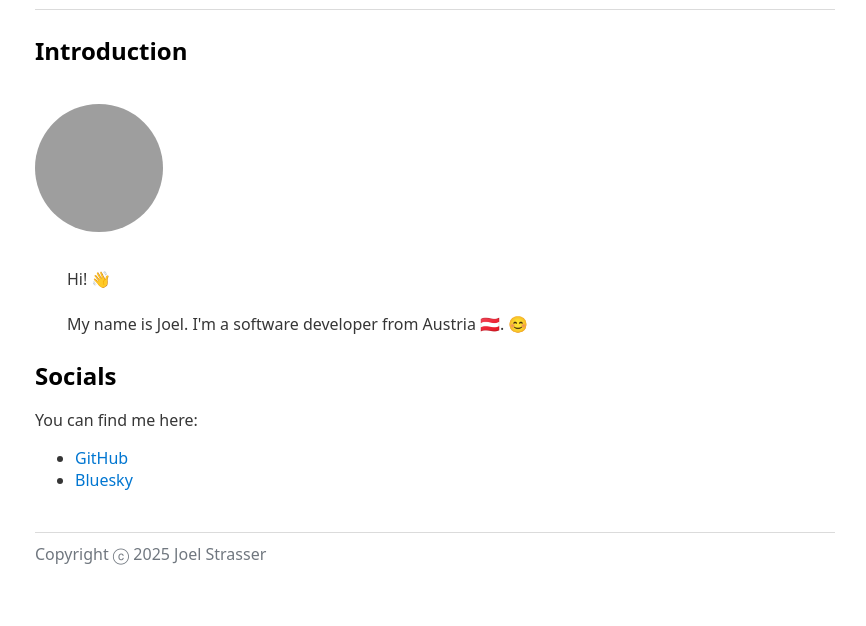
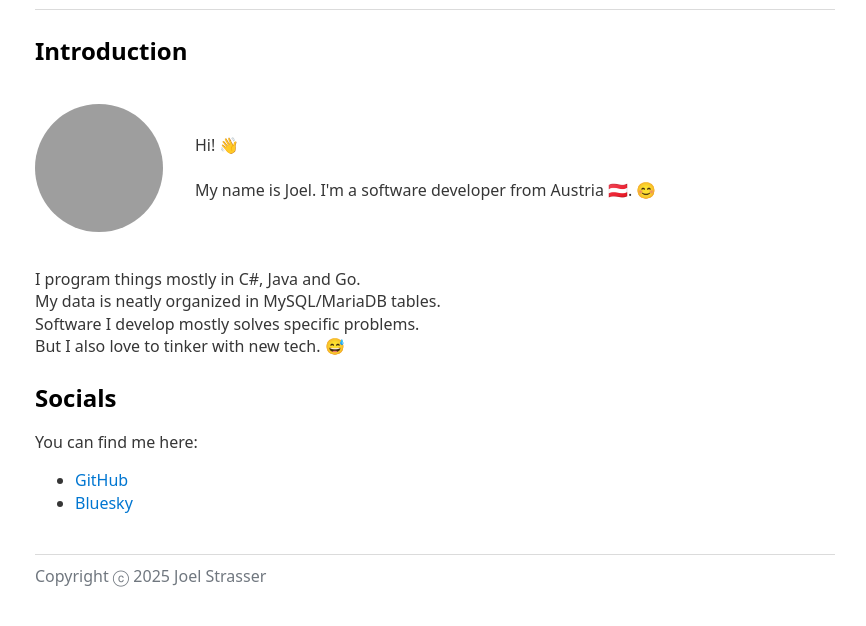
Before and after one commit to joestr/joelst.is-a.dev, a plain HTML site: page index.html in a window 1280 px wide. Shown: the part 76-702 px from the top of the page, without its empty margins (205-1071 px from the left). Drawn offline with Linux system fonts and the light colour scheme; grey boxes are pictures that could not be loaded.

Commit message:
feat: add a little paragraph of what to expect

```diff
--- a/index.html
+++ b/index.html
@@ -15,13 +15,21 @@
         <hr/>
         <section>
             <h2>Introduction</h2>
-            <p class="flexcolumns">
-                <img src="./profile2.jpg" alt="Joel's profile picture" class="profile-pic">
-                <div class="flexcolumnscolumnpadding">
-                    <span>Hi! 👋</span><br/>
-                    <br/>
-                    <span>My name is Joel. I'm a software developer from Austria 🇦🇹. 😊</span>
+            <p>
+                <div class="flexcolumns">
+                    <img src="./profile2.jpg" alt="Joel's profile picture" class="profile-pic">
+                    <div class="flexcolumnscolumnpadding">
+                        Hi! 👋<br/>
+                        <br/>
+                        My name is Joel. I'm a software developer from Austria 🇦🇹. 😊
+                    </div>
                 </div>
+            </p>
+            <p>
+                I program things mostly in C#, Java and Go.<br/>
+                My data is neatly organized in MySQL/MariaDB tables.<br/>
+                Software I develop mostly solves specific problems.<br/>
+                But I also love to tinker with new tech. 😅
             </p>
         </section>
         <section>
```
